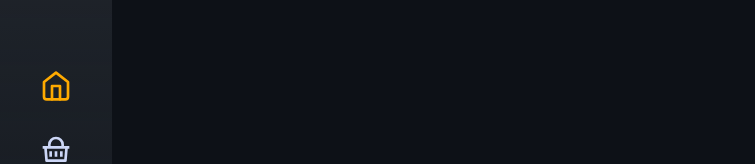
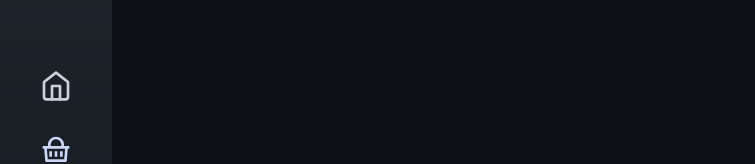
Before and after one commit to jonatasJS/VoltzMC, a Next.js app: page /team in a window 1280 px wide. Shown: the part 122-286 px from the top of the page, without its empty margins (0-755 px from the left). Built offline with nearby package versions, Linux system fonts and the light colour scheme.

Commit message:
Update index.tsx

```diff
--- a/src/pages/team/index.tsx
+++ b/src/pages/team/index.tsx
@@ -11,7 +11,7 @@ function Team() {
         <title>Equipe | VoltzMC</title>
       </Head>
 
-      <Sidebar page="home"/>
+      <Sidebar page="team"/>
 
       <h1>Equipe</h1>
     </Container>
```
